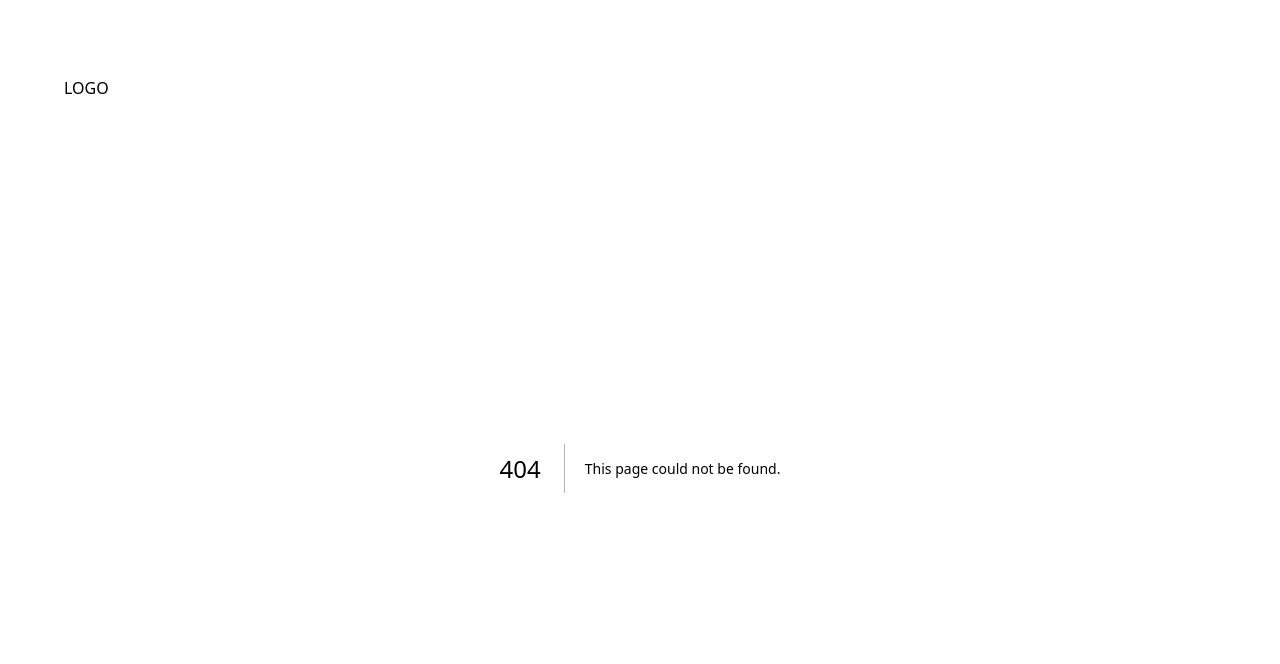
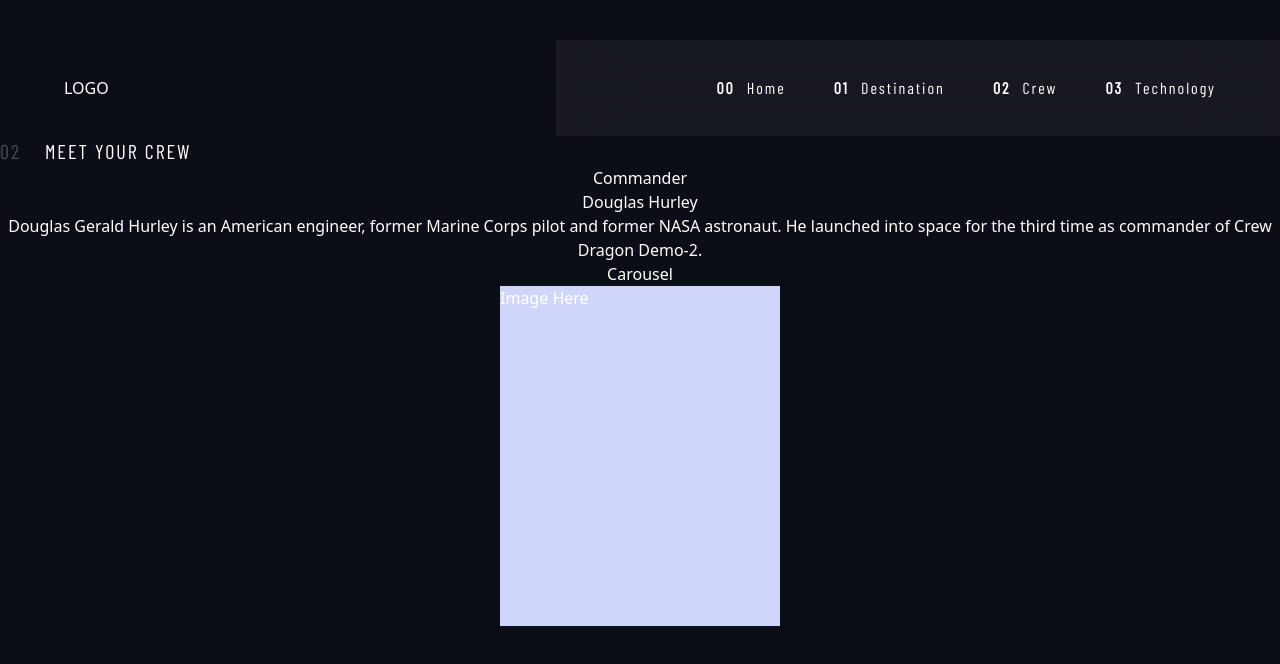
Before and after one commit to 11amanraj/space-tourism, a Next.js app: page /crew in a window 1280 px wide. Before the commit this address had no page. Shown: the top 664 px of the page. Built offline with nearby package versions, Linux system fonts and the light colour scheme; a web font is replaced by a local one.

Commit message:
Created crew page

```diff
--- /dev/null
+++ b/app/crew/page.tsx
@@ -0,0 +1,27 @@
+import React from 'react'
+
+const page = () => {
+  return (
+    <div>
+        <div className='text-preset-8 flex gap-6 justify-center sm:text-[20px] sm:justify-start'>
+            <p className='opacity-25'>02</p>
+            <p>MEET YOUR CREW</p>
+        </div>
+        <div className='flex flex-col'>
+            <div className='flex flex-col'>
+                <div className='flex flex-col items-center'>
+                    <h3>Commander</h3>
+                    <h1>Douglas Hurley</h1>
+                    <p className='text-center'>Douglas Gerald Hurley is an American engineer, former Marine Corps pilot and former NASA astronaut. He launched into space for the third time as commander of Crew Dragon Demo-2.</p>
+                </div>
+                <div className='self-center'>Carousel</div>
+            </div>
+            <div className='bg-tertiary w-70 h-85 self-center'>
+                Image Here
+            </div>
+        </div>
+    </div>
+  )
+}
+
+export default page
```
